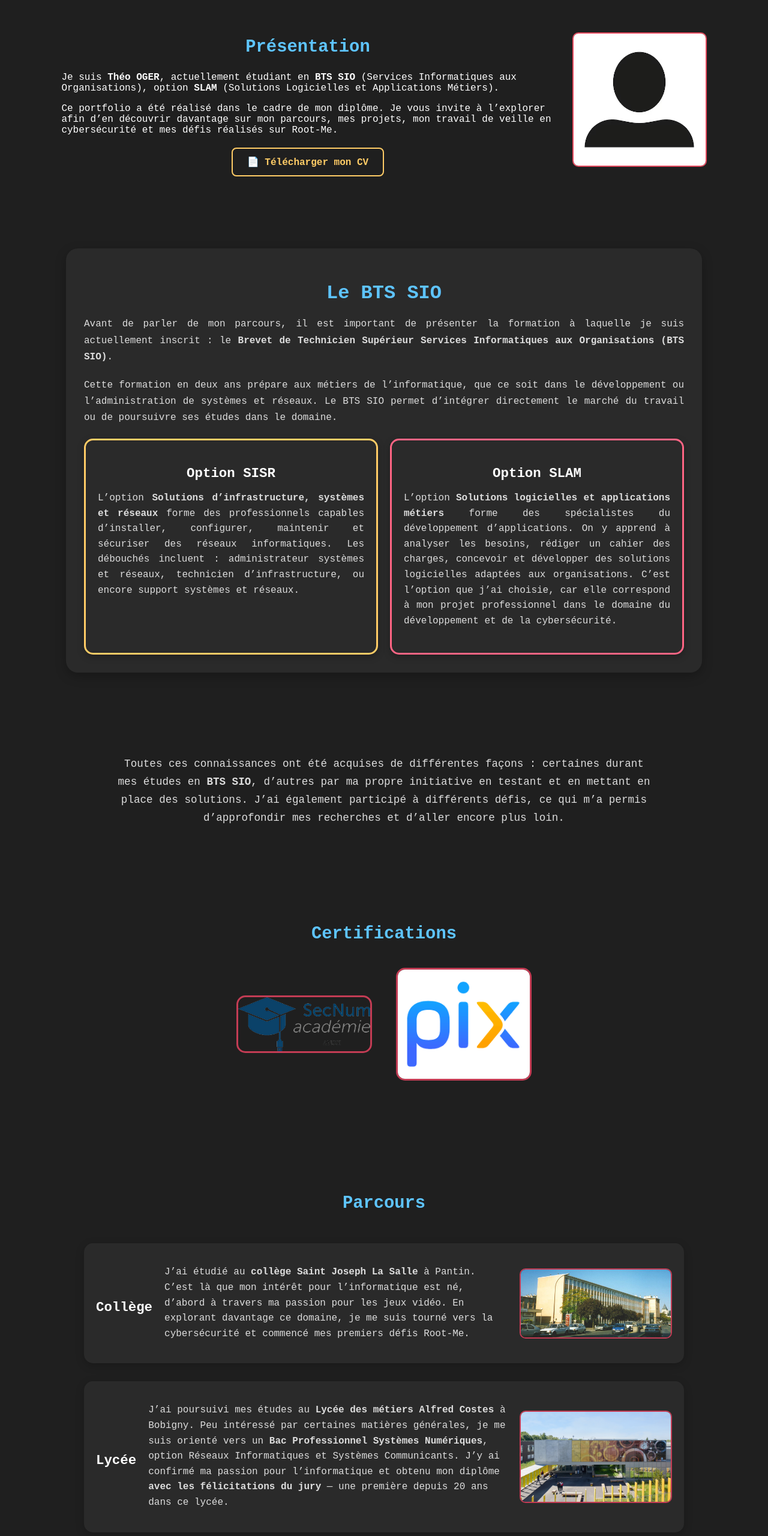
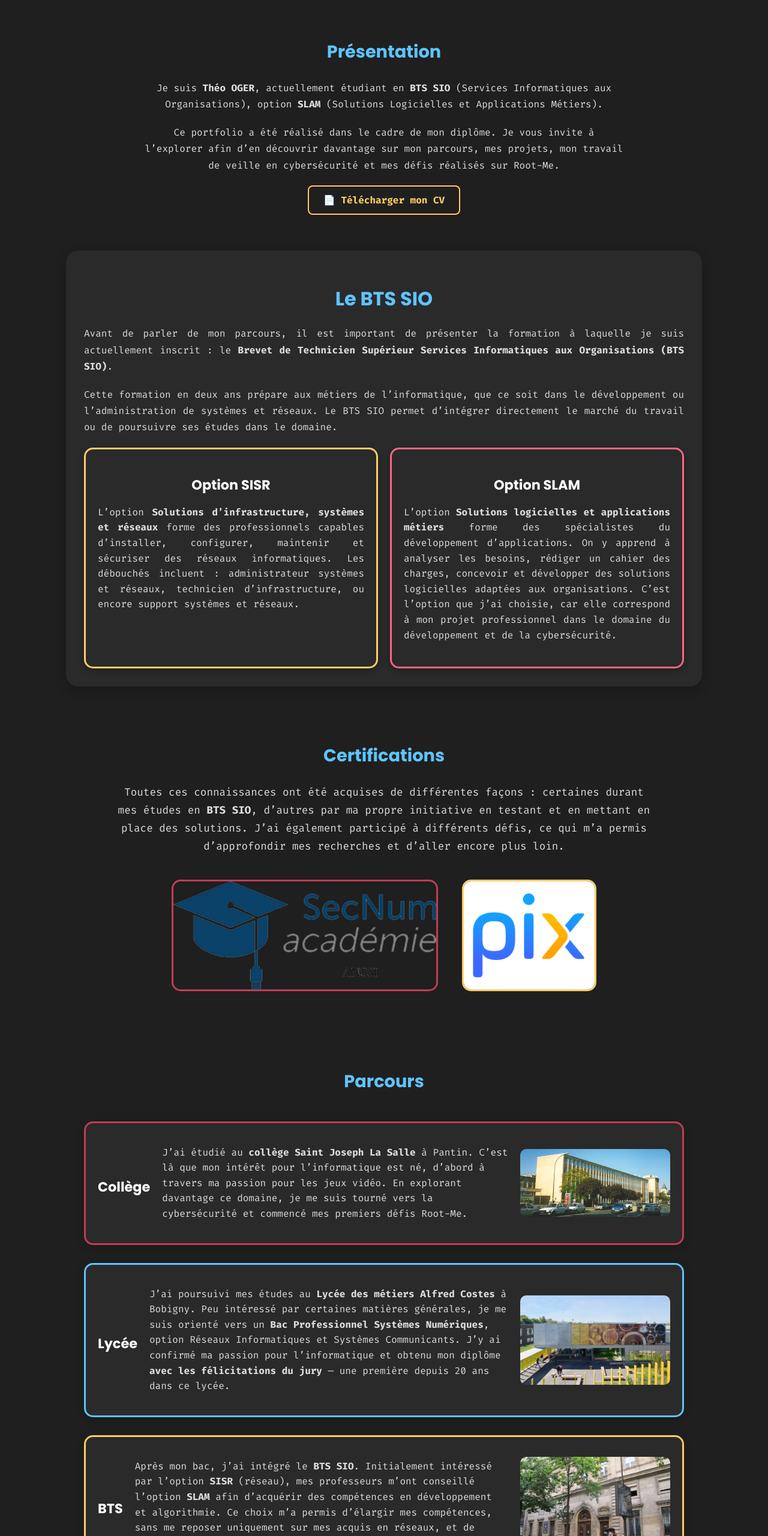
Before and after one commit to theo-oger/Portfolio, a plain HTML site: page html/apropos.html in a window 1280 px wide. Shown: the part 80-2640 px from the top of the page at 60% size. Drawn offline with Linux system fonts and the light colour scheme.

Commit message:
version 1.2

```diff
--- a/css/apropos.css
+++ b/css/apropos.css
@@ -1,15 +1,16 @@
+
+@import url('https://fonts.googleapis.com/css2?family=Poppins:wght@400;700&display=swap');
 /* ======= Fond global ======= */
 body {
     margin: 0;
     padding: 0;
     background-color: #1F1F1F;
     color: white;
-    font-family: "Courier New", monospace;
+    font-family: "Fira Code", monospace;
     display: flex;
     flex-direction: column;
     height: 100vh;
 }
-
 
 header {
     padding: 20px;
@@ -36,11 +37,18 @@ nav ul li a {
 
 nav ul li a:hover {
     color: #86BBD8;
+    font-weight:bold;
+}
+
+/* ======= Titres en Poppins ======= */
+h1, h2, h3, h4, h5, h6 {
+    font-family: "Poppins", sans-serif;
+    text-align: center;
 }
 
 /* === Section BTS SIO === */
 .filiere {
-  margin: 60px auto;
+  margin: 60px auto 10px auto; /* réduit le bas */
   max-width: 1000px;
   padding: 30px;
   border-radius: 20px;
@@ -49,10 +57,9 @@ nav ul li a:hover {
 }
 
 .filiere h2 {
-  text-align: center;
   font-size: 2em;
   margin-bottom: 20px;
-  color: #5ec4ff; /* Violet comme ton Figma */
+  color: #5ec4ff;
 }
 
 .filiere p {
@@ -90,11 +97,11 @@ nav ul li a:hover {
 
 /* Couleurs spécifiques */
 .option-card.sisr {
-  border: 3px solid #ffcc66; /* turquoise */
+  border: 3px solid #ffcc66;
 }
 
 .option-card.slam {
-  border: 3px solid #FF6584; /* rose */
+  border: 3px solid #FF6584;
 }
 
 /* ======= Sections générales ======= */
@@ -106,33 +113,23 @@ h2 {
   font-size: 1.8em;
   margin-bottom: 25px;
   color: #5ec4ff;
-   text-align: center;
-
 }
 
 /* ======= Présentation ======= */
 .presentation {
   display: flex;
-  flex-wrap: wrap;
-  align-items: center;
-  justify-content: space-between;
-
-  gap: 30px;
+  flex-direction: column;
+  gap: 20px;
+  margin: 60px auto;
+  max-width: 800px;
+  padding: 0 20px;
+  text-align: center;
 }
 
-.presentation .text {
-  flex: 1;
-
-  min-width: 280px;
-}
-
-.presentation .photo-profil {
-  width: 220px;
-  height: 220px;
-  border-radius: 10px;
-  border: 2px solid #e84a5f;
-  object-fit: cover;
-  flex-shrink: 0;
+.presentation .text p {
+  color: #ddd;
+  line-height: 1.7;
+  margin-bottom: 20px;
 }
 
 .cv-button {
@@ -145,80 +142,94 @@ h2 {
   font-weight: bold;
   transition: 0.3s;
 }
-/* === Bouton CV centré === */
+
 .cv-wrapper {
   display: flex;
   justify-content: center;
-  margin-top: 20px;
-  text-align: center;
-
+  margin-top: 10px;
 }
 
 .cv-button:hover {
   background: #ffcc66;
   color: #0f1115;
 }
-h2, h3 {
-  text-align: center;
-}
 
+/* ======= Certifications ======= */
 .intro-certifications {
   max-width: 900px;
-  margin: 40px auto 0 auto;
+  margin: 10px auto 0 auto;
   text-align: center;
   color: #ddd;
   font-size: 1.1em;
   line-height: 1.7;
 }
 
+.certifications-section {
+  margin-bottom: 10px;
+}
 
-/* ======= Certifications ======= */
 .certifications {
   display: flex;
   justify-content: center;
   align-items: center;
-  gap: 40px;          /* espace entre les logos */
+  gap: 40px;
   margin: 40px auto;
-  flex-wrap: wrap;    /* permet de passer à la ligne si écran petit */
+  flex-wrap: wrap;
 }
 
 .certifications img {
-  width: 220px;
-  height: auto;
+  height: 180px;
+  width: auto;
   border-radius: 15px;
-  border: 3px solid #C33C54; /* rouge/orangé */
+  object-fit: contain;
   transition: transform 0.3s ease;
 }
 
-.certifications img:hover {
-  transform: scale(1.15); /* effet zoom au survol */
+/* Bordures différentes */
+.certifications img.red {
+  border: 3px solid #C33C54;
 }
 
+.certifications img.yellow {
+  border: 3px solid #ffcc66;
+}
+
+.certifications img.blue {
+  border: 3px solid #5ec4ff;
+}
+
+.certifications img:hover {
+  transform: scale(1.15);
+}
 
 /* ======= Parcours ======= */
+.parcours-section {
+  padding-top: 0px;
+}
+
 .parcours {
   display: flex;
-  flex-direction: column;   /* les cartes en colonne (comme une timeline) */
-  gap: 30px;                /* espace entre chaque carte */
-  margin: 50px auto;
-  max-width: 1000px;        /* largeur max pour un rendu centré */
-  padding: 0 20px;
+  flex-direction: column;
+  gap: 30px;
+  max-width: 1000px;
+  padding: 20px;
+  margin: 10px auto;
 }
 
 .parcours .card {
-  background: rgba(255, 255, 255, 0.05); /* fond léger */
+  background: rgba(255, 255, 255, 0.05);
   border-radius: 15px;
   padding: 20px;
   box-shadow: 0 4px 15px rgba(0,0,0,0.2);
   display: flex;
-  flex-direction: row;   /* texte + image côte à côte */
+  flex-direction: row;
   align-items: center;
   gap: 20px;
   transition: transform 0.3s ease;
 }
 
 .parcours .card:hover {
-  transform: translateY(-5px); /* petit effet au hover */
+  transform: translateY(-5px);
 }
 
 .parcours .card h3 {
@@ -234,14 +245,22 @@ h2, h3 {
 }
 
 .parcours .card img {
-  max-width: 250px;    /* taille max de l’image */
+  max-width: 250px;
   border-radius: 10px;
-  border: 2px solid #C33C54;
 }
 
-.parcours .red { border-color: #e84a5f; }
-.parcours .blue { border-color: #5ec4ff; }
-.parcours .yellow { border-color: #ffcc66; }
+/* Bordures différentes pour les cartes */
+.parcours .card.red {
+  border: 3px solid #C33C54;
+}
+
+.parcours .card.blue {
+  border: 3px solid #5ec4ff;
+}
+
+.parcours .card.yellow {
+  border: 3px solid #ffcc66;
+}
 
 /* ======= Compétences ======= */
 .competences-wrapper {
@@ -250,16 +269,17 @@ h2, h3 {
   background: rgba(255,255,255,0.05);
   border-radius: 15px;
   padding: 20px 0;
+  margin-top: 0px;
 }
 
 .competences {
   display: flex;
-  gap: 40px;
+  gap: 50px;
   animation: scrollLoop 30s linear infinite;
 }
 
 .competences img {
-  height: 80px;
+  height: 150px;
   width: auto;
   border-radius: 10px;
   box-shadow: 0 4px 8px rgba(0,0,0,0.2);
@@ -267,16 +287,16 @@ h2, h3 {
 }
 
 .competences img:hover {
-  transform: scale(1.1);
+  transform: scale(1.15);
 }
 
-/* Animation défilement automatique */
+/* Animation défilement */
 @keyframes scrollLoop {
   0% {
     transform: translateX(0);
   }
   100% {
-    transform: translateX(-50%); /* on défile la moitié car contenu doublé */
+    transform: translateX(-50%);
   }
 }
 
--- a/css/style.css
+++ b/css/style.css
@@ -38,6 +38,7 @@ nav ul li a {
 
 nav ul li a:hover {
     color: #86BBD8;
+    font-weight:bold;
 }
 
 main {
@@ -51,7 +52,7 @@ main {
 
 main h2 {
     font-weight: normal;
-    font-family: 'Fira code';
+    font-family: "fira code";
     font-size: 30px;
     margin-bottom: 0;
 }
--- a/html/apropos.html
+++ b/html/apropos.html
@@ -7,6 +7,9 @@
   <link rel="stylesheet" href="../css/apropos.css">
 </head>
 <body>
+  <script src="../js/apropos.js"></script>
+<link href="https://fonts.googleapis.com/css2?family=Fira+Code:wght@400;500;700&family=Poppins:wght@400;600;700&display=swap" rel="stylesheet">
+
 
   <!-- Header -->
   <header>
@@ -37,7 +40,6 @@
           <a href="../cv/cv.pdf" class="cv-button">📄 Télécharger mon CV</a>
         </div>
       </div>
-      <img src="../image/anno.avif" alt="Photo de profil" class="photo-profil">
     </section>
 
     <!-- Présentation de la filière -->
@@ -75,23 +77,27 @@
       </div>
     </section>
 
-    <!-- Intro avant Certifications -->
-    <section class="intro-certifications">
-      <p>
-        Toutes ces connaissances ont été acquises de différentes façons : certaines durant mes études en
-        <strong>BTS SIO</strong>, d’autres par ma propre initiative en testant et en mettant en place des solutions.
-        J’ai également participé à différents défis, ce qui m’a permis d’approfondir mes recherches et d’aller encore plus loin.
-      </p>
-    </section>
+
 
     <!-- Certifications -->
-    <section class="certifications-section">
-      <h2>Certifications</h2>
-      <div class="certifications">
-        <a href="../image/logo_secnum.png" target="_blank"><img src="../image/logo_secnum.png" alt="Certification SecNum"></a>
-        <a href="../image/pix.png" target="_blank"><img src="../image/pix.png" alt="Certification PIX"></a>
-      </div>
-    </section>
+<section class="certifications-section">
+  <h2>Certifications</h2>
+  <p class="intro-certifications">
+    Toutes ces connaissances ont été acquises de différentes façons : certaines durant mes études en
+    <strong>BTS SIO</strong>, d’autres par ma propre initiative en testant et en mettant en place des solutions.
+    J’ai également participé à différents défis, ce qui m’a permis d’approfondir mes recherches et d’aller encore plus loin.
+  </p>
+  <div class="certifications">
+  <a href="../image/logo_secnum.png" target="_blank">
+    <img src="../image/logo_secnum.png" alt="Certification SecNum" class="certif red">
+  </a>
+  <a href="../image/pix.png" target="_blank">
+    <img src="../image/pix.png" alt="Certification PIX" class="certif yellow">
+  </a>
+</div>
+
+</section>
+
 
     <!-- Parcours -->
     <section class="parcours-section">
```
Also changed, not shown: html/Acceuil.html (+3 -1 lines).
